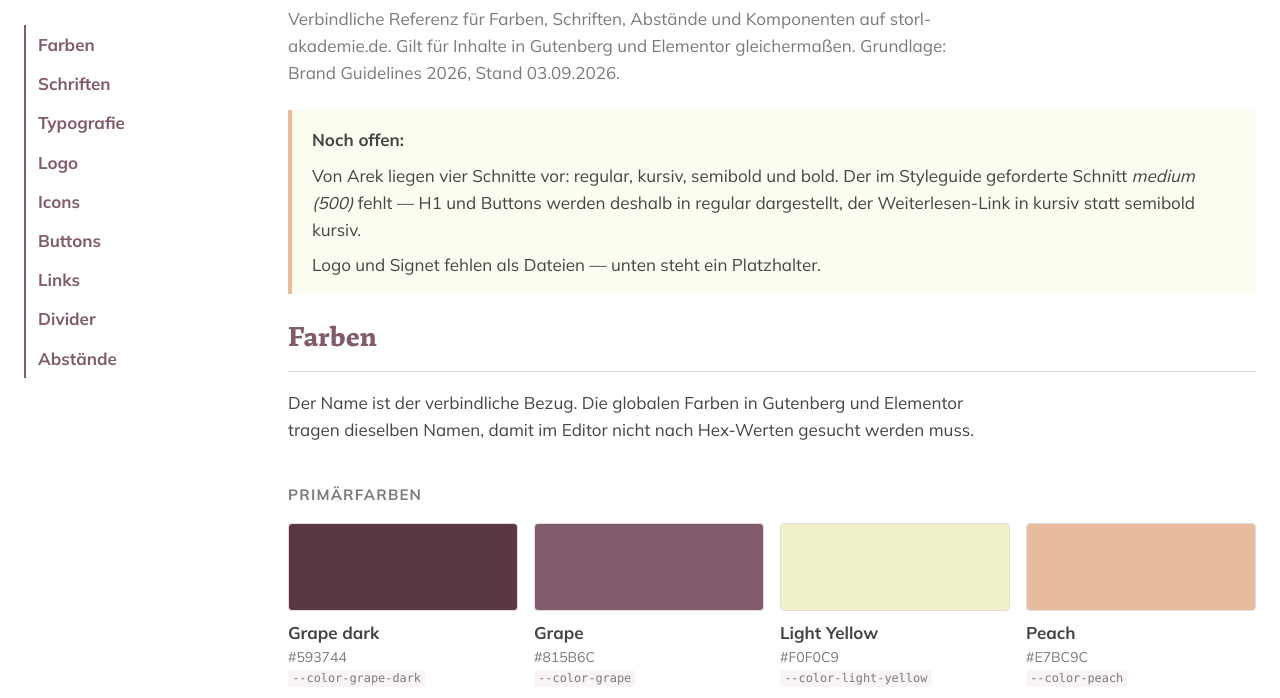
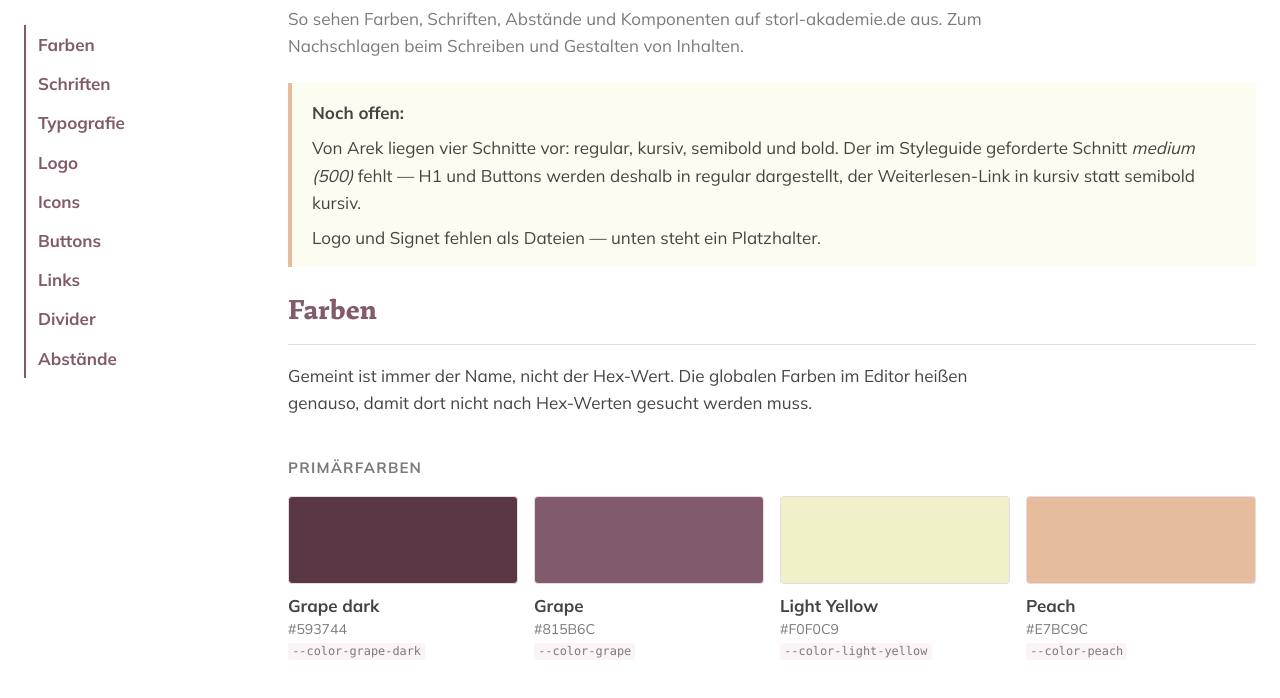
Before and after one commit to storlmedia/storl-academy-styleguide, a plain HTML site: page docs/index.html in a window 1280 px wide. Shown: the part 97-795 px from the top of the page. Drawn offline with Linux system fonts and the light colour scheme.

Commit message:
docs: rewrite the page intro
The old one opened with how binding the guide is and which editors it covers,
before saying what the page actually holds.

```diff
--- a/docs/index.html
+++ b/docs/index.html
@@ -33,9 +33,8 @@
 
   <h1 class="page__title">Storl-Akademie Styleguide</h1>
   <p class="page__intro">
-    Verbindliche Referenz für Farben, Schriften, Abstände und Komponenten auf
-    storl-akademie.de. Gilt für Inhalte in Gutenberg und Elementor gleichermaßen.
-    Grundlage: Brand Guidelines 2026, Stand 03.09.2026.
+    So sehen Farben, Schriften, Abstände und Komponenten auf storl-akademie.de
+    aus. Zum Nachschlagen beim Schreiben und Gestalten von Inhalten.
   </p>
 
   <div class="note">
@@ -49,9 +48,9 @@
 
   <section class="section" id="farben">
     <h2>Farben</h2>
-    <p>Der Name ist der verbindliche Bezug. Die globalen Farben in Gutenberg und
-      Elementor tragen dieselben Namen, damit im Editor nicht nach Hex-Werten
-      gesucht werden muss.</p>
+    <p>Gemeint ist immer der Name, nicht der Hex-Wert. Die globalen Farben im
+      Editor heißen genauso, damit dort nicht nach Hex-Werten gesucht werden
+      muss.</p>
 
     <h3>Primärfarben</h3>
     <div class="grid">
```
